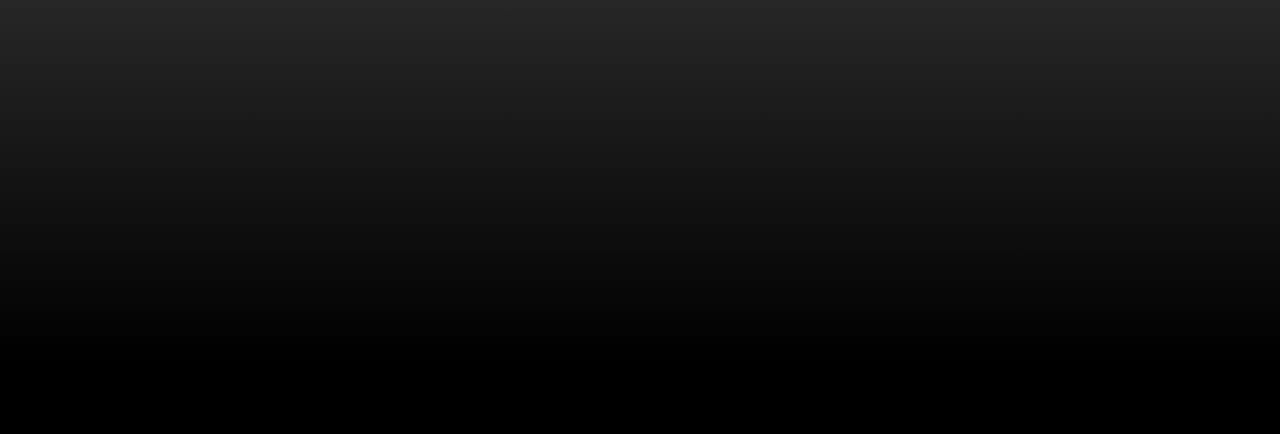
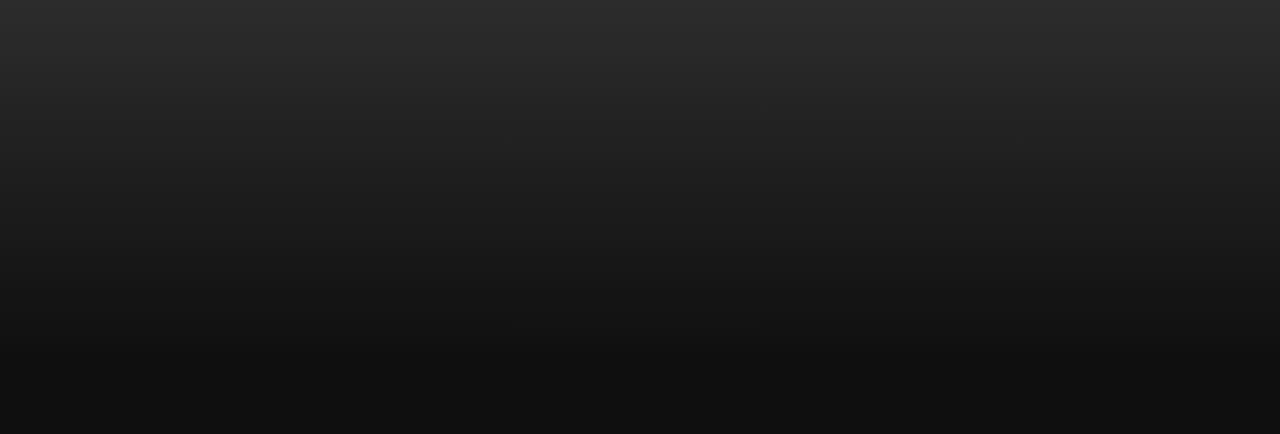
Before and after one commit to SEguild/seguild.github.io, a Jekyll site: the page guides/guides.html, which Jekyll copies as it is, in a window 1280 px wide. Shown: the part 466-900 px from the top of the page. Built offline with Jekyll 4.4.1, drawn with Linux system fonts in a browser that asks for light colours.

Commit message:
changed color

```diff
--- a/css/stylesheet.css
+++ b/css/stylesheet.css
@@ -3,7 +3,7 @@
     180deg,
     rgba(122, 121, 121, 1) 0%,
     rgba(61, 61, 61, 1) 29%,
-    rgba(0, 0, 0, 1) 92%
+    rgba(15, 15, 15, 1) 92%
   );
   background-repeat: no-repeat;
   background-position: center;
```
